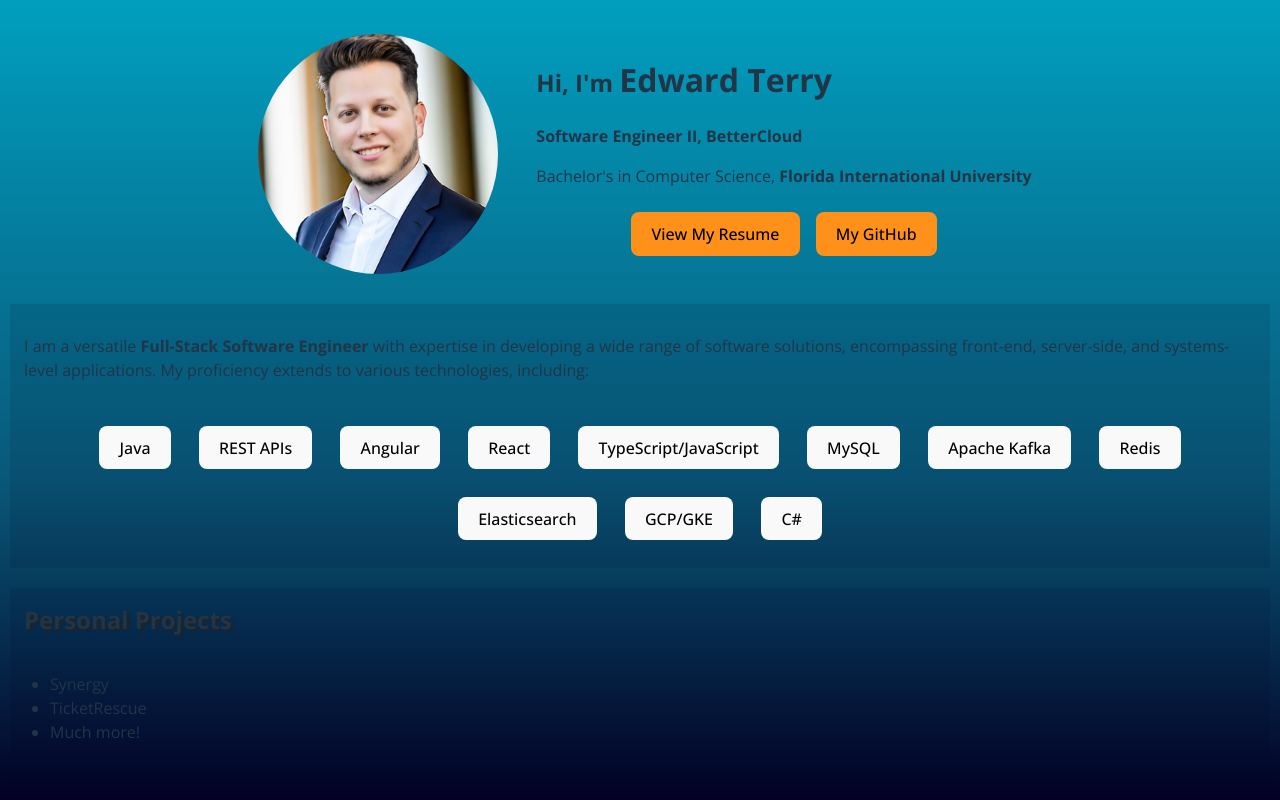
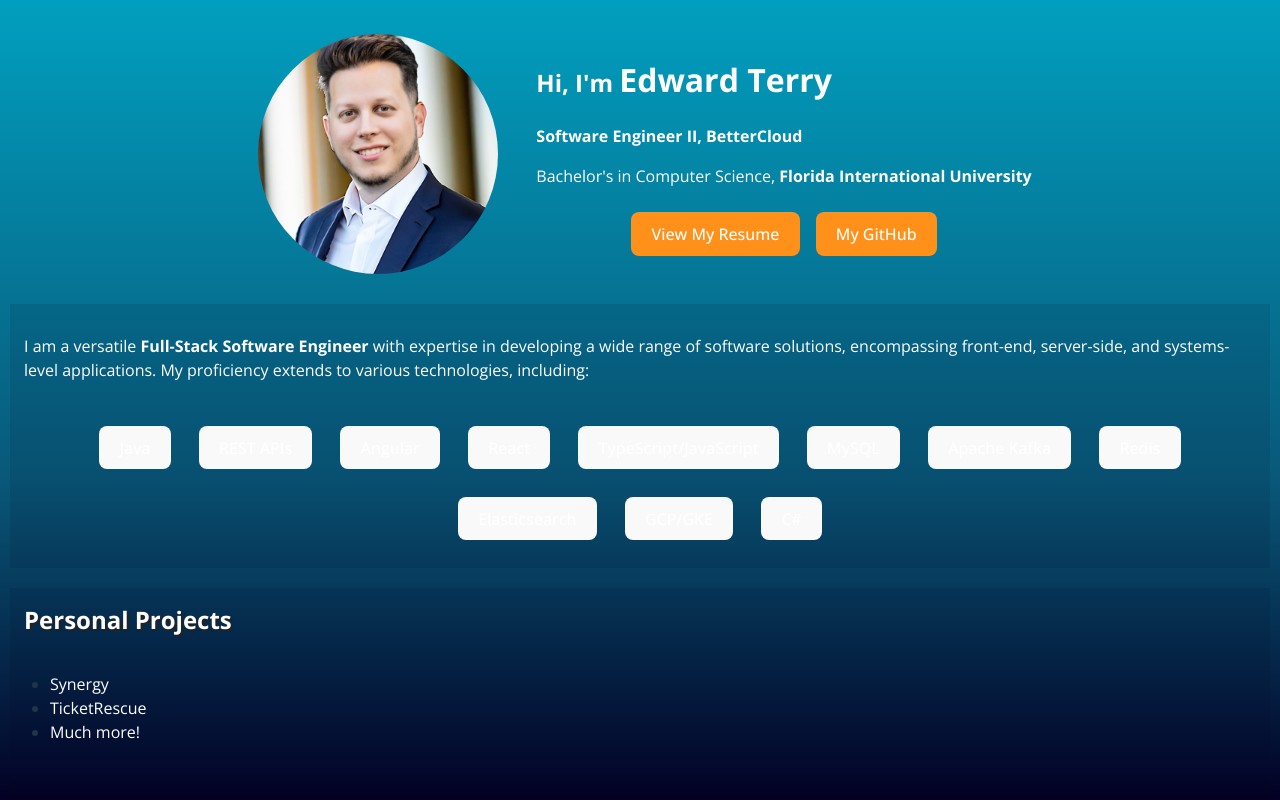
Before and after one commit to EdTerry/EdTerry.github.io, a React (Vite) app in the folder client/: page / in a window 1280 px wide. Shown: the top 800 px of the page. Built offline with nearby package versions, Linux system fonts and the light colour scheme.

Commit message:
Setting font color to white for IOS

```diff
--- a/client/src/App.css
+++ b/client/src/App.css
@@ -3,6 +3,7 @@
   padding: 0;
 
   font-family: OpenSans;
+  -webkit-text-fill-color: #ffffff;
 }
 
 .button-container {
```
